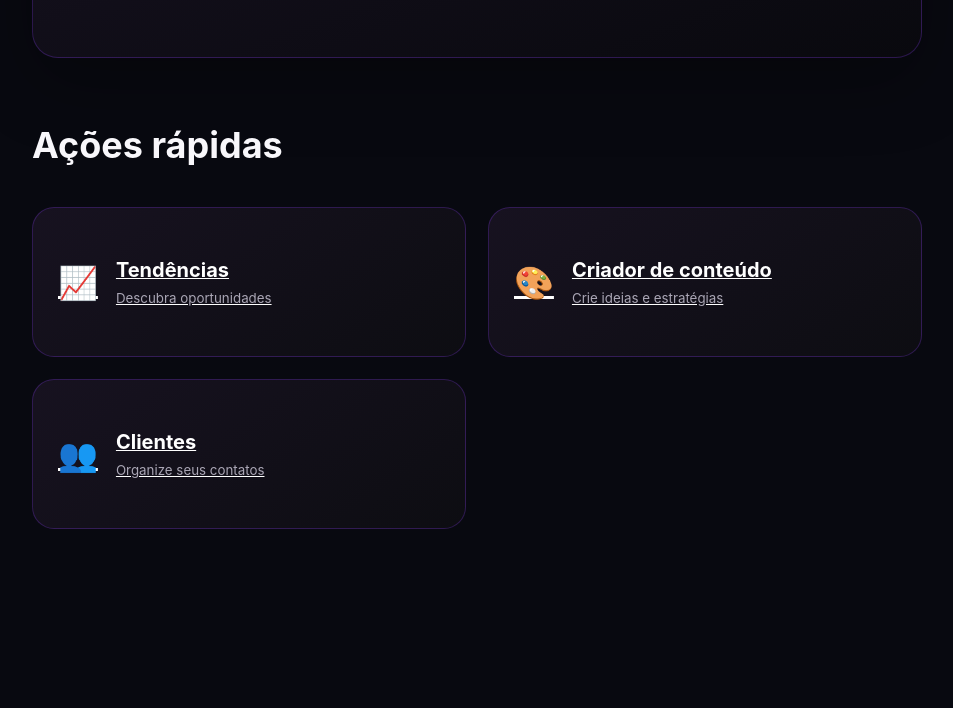
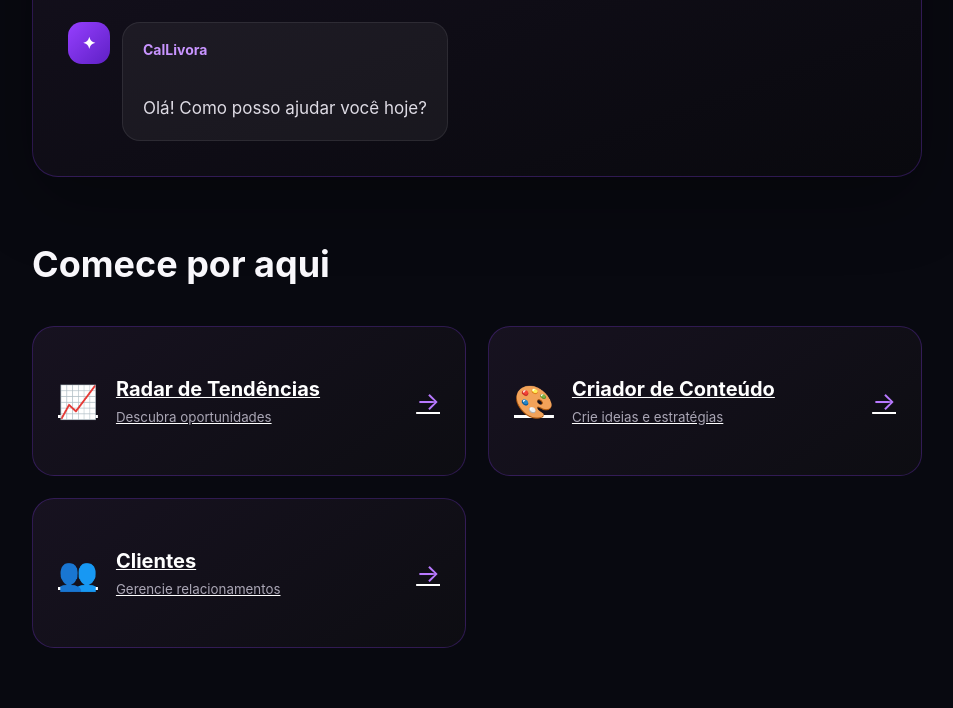
Before and after one commit to caiovinicius68-lab/callivora, a website: page public/pages/dashboard.html in a window 1280 px wide. Shown: the part 631-1339 px from the top of the page, without its empty margins (303-1256 px from the left). Before the commit the page ends 1220 px from the top, so only its background shows below. Drawn offline with Linux system fonts and the light colour scheme.

Commit message:
Corrige dashboard integrado com IA

```diff
--- a/public/pages/dashboard.html
+++ b/public/pages/dashboard.html
@@ -12,21 +12,16 @@
 
 </head>
 
-
 <body>
 
-
 <div class="internal-page">
-
 
 <main class="main-content">
 
 
 <section class="hero">
 
-
 <div class="hero-content">
-
 
 <span class="eyebrow">
 CAL LIVORA AI
@@ -52,7 +47,6 @@ Converse com sua inteligência artificial e transforme ideias em estratégias.
 </div>
 
 
-
 <textarea
 id="question"
 placeholder="Digite sua pergunta para a IA..."
@@ -61,6 +55,7 @@ rows="1"></textarea>
 
 
 <button
+id="sendButton"
 class="send-button"
 type="submit">
 
@@ -69,15 +64,12 @@ Enviar
 </button>
 
 
-
 </form>
 
 
 </div>
 
-
 </section>
-
 
 
 
@@ -91,14 +83,43 @@ Enviar
 Conversa com IA
 </h2>
 
+
+<button id="newChatButton" class="secondary-button">
+Nova conversa
+</button>
+
+
 </div>
 
 
 
 <div id="messages" class="messages">
 
+<article class="message assistant-message">
+
+<div class="avatar">
+✦
 </div>
 
+
+<div class="message-content">
+
+<strong>
+CalLivora
+</strong>
+
+
+<p>
+Olá! Como posso ajudar você hoje?
+</p>
+
+
+</div>
+
+</article>
+
+
+</div>
 
 
 </section>
@@ -114,11 +135,10 @@ Conversa com IA
 <div class="section-heading">
 
 <h2>
-Ações rápidas
+Comece por aqui
 </h2>
 
 </div>
-
 
 
 
@@ -126,10 +146,10 @@ Ações rápidas
 
 
 
-
-
-<a href="/pages/tendencias.html" class="feature-card">
-
+<a
+href="/pages/tendencias.html"
+class="feature-card"
+data-prompt="Quero analisar tendências e oportunidades">
 
 <div class="card-icon">
 📈
@@ -139,7 +159,7 @@ Ações rápidas
 <div>
 
 <strong>
-Tendências
+Radar de Tendências
 </strong>
 
 
@@ -150,15 +170,20 @@ Descubra oportunidades
 
 </div>
 
+<div class="card-arrow">
+→
+</div>
+
 
 </a>
 
 
 
 
-
-<a href="/pages/criador.html" class="feature-card">
-
+<a
+href="/pages/criador.html"
+class="feature-card"
+data-prompt="Quero criar uma estratégia de conteúdo">
 
 <div class="card-icon">
 🎨
@@ -168,7 +193,7 @@ Descubra oportunidades
 <div>
 
 <strong>
-Criador de conteúdo
+Criador de Conteúdo
 </strong>
 
 
@@ -180,14 +205,21 @@ Crie ideias e estratégias
 </div>
 
 
+<div class="card-arrow">
+→
+</div>
+
+
 </a>
 
 
 
 
 
-<a href="/pages/clientes.html" class="feature-card">
-
+<a
+href="/pages/clientes.html"
+class="feature-card"
+data-prompt="Quero organizar meus clientes">
 
 <div class="card-icon">
 👥
@@ -202,16 +234,19 @@ Clientes
 
 
 <small>
-Organize seus contatos
+Gerencie relacionamentos
 </small>
 
 
 </div>
 
 
-</a>
+<div class="card-arrow">
+→
+</div>
 
 
+</a>
 
 
 
@@ -228,12 +263,9 @@ Organize seus contatos
 </div>
 
 
-
-
 <script src="/app.js"></script>
 
 
 </body>
 
-
 </html>
```
